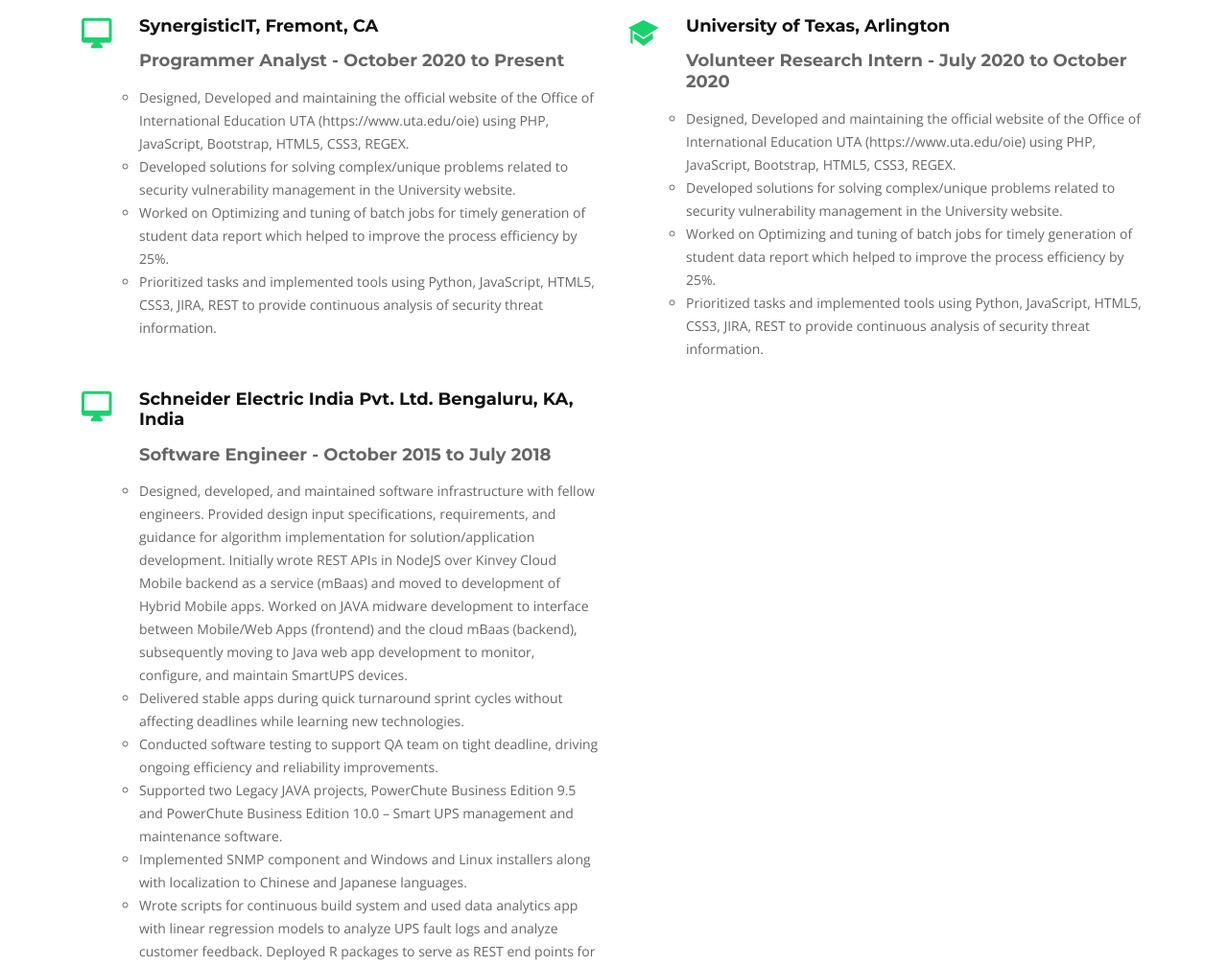
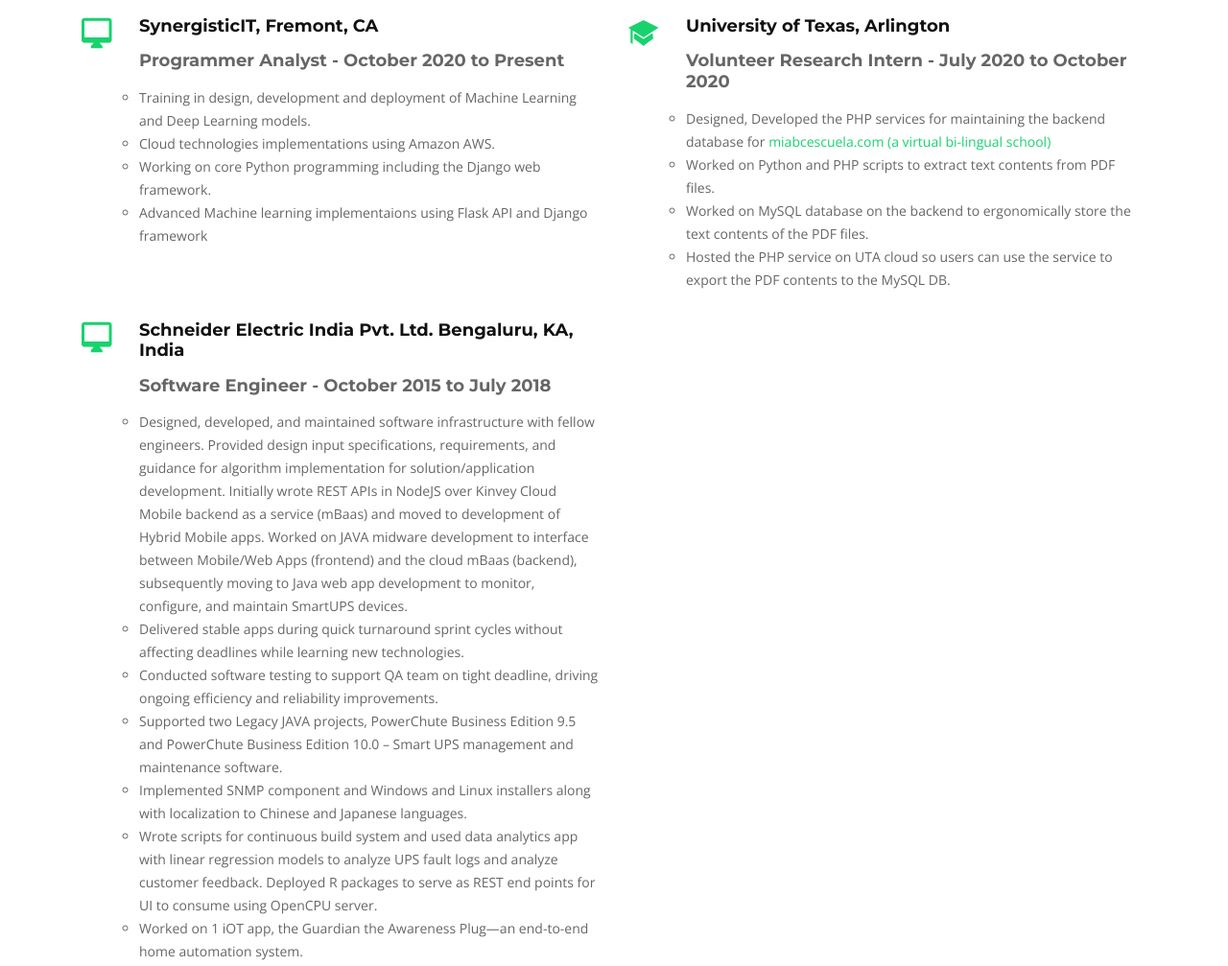
Before and after one commit to SundeshRaj/SundeshRaj.github.io, a plain HTML site: page index.html in a window 1280 px wide. Shown: the part 1495-2502 px from the top of the page at 96% size. Drawn offline with nearby package versions, Linux system fonts and the light colour scheme; files whose address does not match are found by name.

Commit message:
Modifications to Experience section

```diff
--- a/index.html
+++ b/index.html
@@ -137,10 +137,10 @@
             <h4 class="title"><a href="https://www.synergisticit.com/">SynergisticIT, Fremont, CA</a></h4>
             <h4 class="title">Programmer Analyst - October 2020 to Present</h4>
             <ul style="list-style-type:circle" class="description">
-              <li>Designed, Developed and maintaining the official website of the Office of International Education UTA (https://www.uta.edu/oie) using PHP, JavaScript, Bootstrap, HTML5, CSS3, REGEX.</li>
-              <li>Developed solutions for solving complex/unique problems related to security vulnerability management in the University website.</li>
-              <li>Worked on Optimizing and tuning of batch jobs for timely generation of student data report which helped to improve the process efficiency by 25%.</li>
-              <li>Prioritized tasks and implemented tools using Python, JavaScript, HTML5, CSS3, JIRA, REST to provide continuous analysis of security threat information.</li>
+              <li>Training in design, development and deployment of Machine Learning and Deep Learning models.</li>
+              <li>Cloud technologies implementations using Amazon AWS.</li>
+              <li>Working on core Python programming including the Django web framework.</li>
+              <li>Advanced Machine learning implementaions using Flask API and Django framework</li>
             </ul>
           </div>
 		  <div class="col-md-6 box wow bounceInUp" data-wow-duration="1.4s">
@@ -148,10 +148,10 @@
             <h4 class="title"><a href="https://www.uta.edu/oie/">University of Texas, Arlington</a></h4>
             <h4 class="title">Volunteer Research Intern - July 2020 to October 2020</h4>
             <ul style="list-style-type:circle" class="description">
-              <li>Designed, Developed and maintaining the official website of the Office of International Education UTA (https://www.uta.edu/oie) using PHP, JavaScript, Bootstrap, HTML5, CSS3, REGEX.</li>
-              <li>Developed solutions for solving complex/unique problems related to security vulnerability management in the University website.</li>
-              <li>Worked on Optimizing and tuning of batch jobs for timely generation of student data report which helped to improve the process efficiency by 25%.</li>
-              <li>Prioritized tasks and implemented tools using Python, JavaScript, HTML5, CSS3, JIRA, REST to provide continuous analysis of security threat information.</li>
+              <li>Designed, Developed the PHP services for maintaining the backend database for <a href="http://staging.miabcescuela.com/en">miabcescuela.com (a virtual bi-lingual school)</a></li>
+              <li>Worked on Python and PHP scripts to extract text contents from PDF files.</li>
+              <li>Worked on MySQL database on the backend to ergonomically store the text contents of the PDF files.</li>
+              <li>Hosted the PHP service on UTA cloud so users can use the service to export the PDF contents to the MySQL DB.</li>
             </ul>
           </div>
           <div class="col-md-6 box wow bounceInUp" data-wow-duration="1.4s">
@@ -272,7 +272,7 @@
 			<div class="h-full flex sm:flex-row flex-col items-center sm:justify-start justify-center text-center sm:text-left">
 			  <img alt="team" class="flex-shrink-0 rounded-lg w-48 h-48 object-cover object-center sm:mb-0 mb-4" src="resources/img/mspy.png">
 			  <div class="flex-grow sm:pl-8">
-				<h4 class="text-gray-700 mb-3">Microsoft Certified Python Programmer</h4>
+				<h4 class="text-gray-700 mb-3">Introduction to Python Programming</h4>
 				<a href="https://www.youracclaim.com/badges/2e6033db-5839-4e6a-8646-a6467d09f040?source=linked_in_profile">Verify</a>
 			  </div>
 			</div>
@@ -281,7 +281,7 @@
 			<div class="h-full flex sm:flex-row flex-col items-center sm:justify-start justify-center text-center sm:text-left">
 			  <img alt="team" class="flex-shrink-0 rounded-lg w-48 h-48 object-cover object-center sm:mb-0 mb-4" src="resources/img/pyds.png">
 			  <div class="flex-grow sm:pl-8">
-				<h4 class="text-gray-700 mb-3">IBM Python for Data Science</h4>
+				<h4 class="text-gray-700 mb-3">Python for Data Science</h4>
 				<a href="https://www.youracclaim.com/badges/1f606b47-3940-43c1-ae9c-0c4ad9cd1cb8?source=linked_in_profile">Verify</a>
 			  </div>
 			</div>
@@ -290,7 +290,7 @@
 			<div class="h-full flex sm:flex-row flex-col items-center sm:justify-start justify-center text-center sm:text-left">
 			  <img alt="team" class="flex-shrink-0 rounded-lg w-48 h-48 object-cover object-center sm:mb-0 mb-4" src="resources/img/mlpy.png">
 			  <div class="flex-grow sm:pl-8">
-				<h4 class="text-gray-700 mb-3">IBM Machine Learning with Python</h4>
+				<h4 class="text-gray-700 mb-3">Machine Learning with Python</h4>
 				<a href="https://www.youracclaim.com/badges/bbc347c6-a43e-4dcf-8240-c790c1e18a48?source=linked_in_profile">Verify</a>
 			  </div>
 			</div>
```
